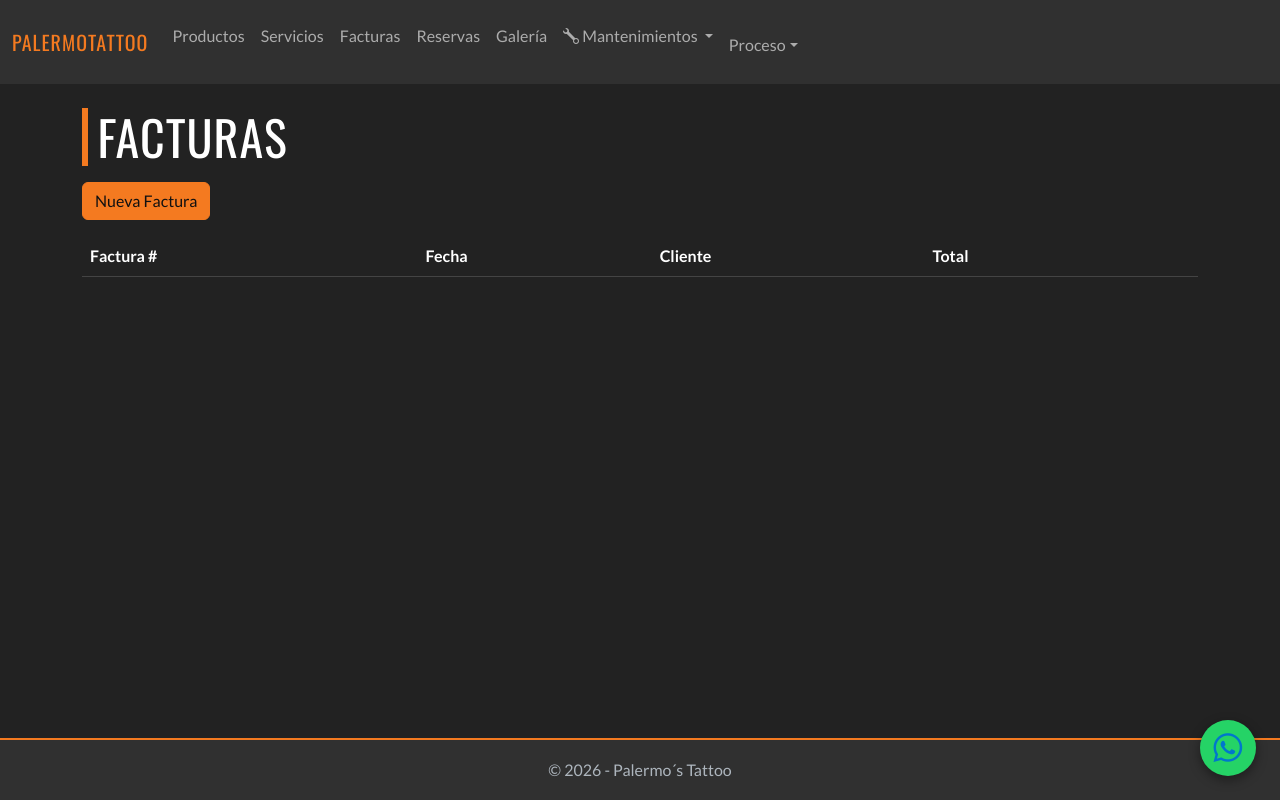
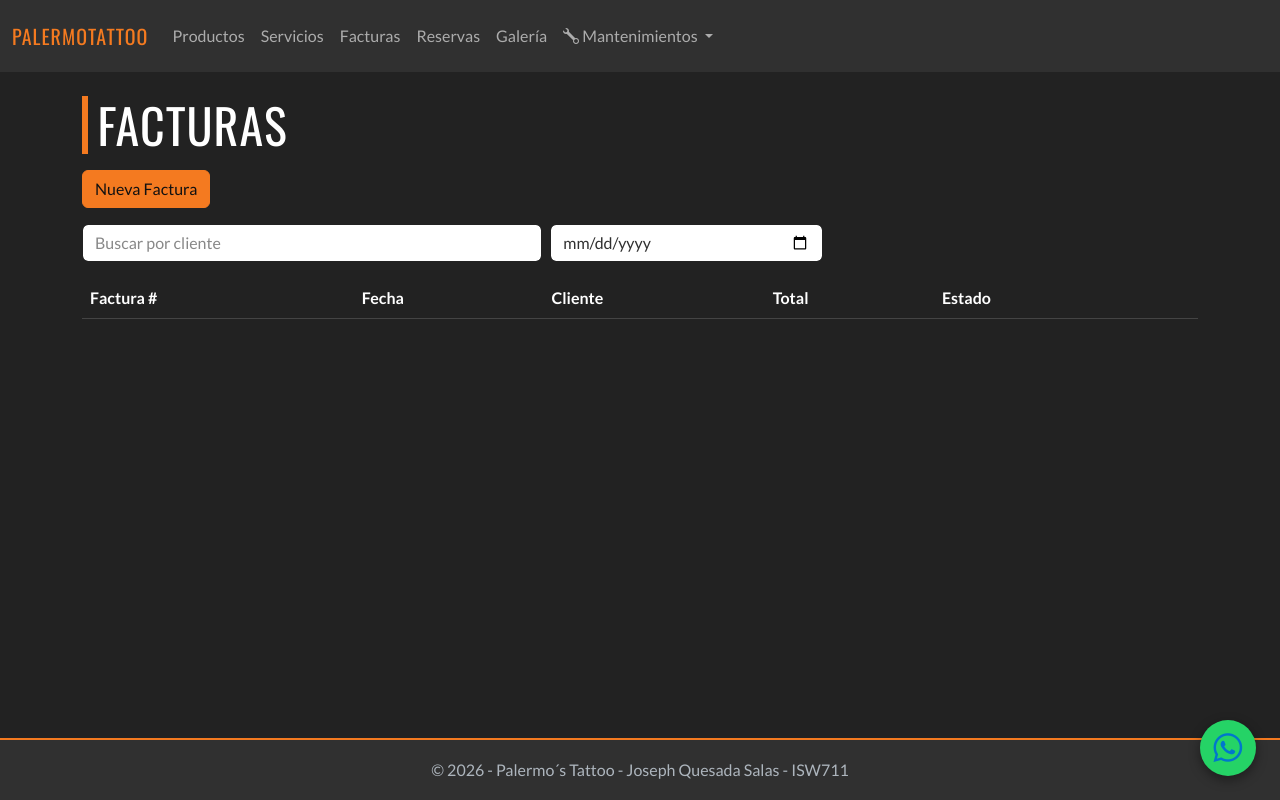
Before and after one commit to Jos18211/Palermo-sTattoo-Final-project-HW2, an ASP.NET Core app: page /Factura in a window 1280 px wide. Run offline with ASP.NET Core 8, Linux system fonts and the light colour scheme; lists and menus that the app fills with data are empty; style sheets or scripts are compiled from the project's sources; some libraries are stand-ins or nearby versions.

Commit message:
-El historial de facturas muestra solo las de la sucursal del encargado, con el estado Proforma/Facturado y su color, el total con ₡, filtros por cliente y fecha sin recargar la página y el botón Facturar en las proformas. -El registro de reservas se envía por AJAX: los errores de validación se notifican con SweetAlert sin recargar la página y, al registrar, se notifica y se regresa al historial. -Se cambia el título de la sección del mapa en el inicio, se agrega el nombre del estudiante y el curso al pie de página y se oculta del menú la opción Proceso. -Se guardan en UTF-8 los archivos del repositorio de Producto.

```diff
--- a/PalermosTattooAgenda0.0/Views/Factura/Index.cshtml
+++ b/PalermosTattooAgenda0.0/Views/Factura/Index.cshtml
@@ -9,7 +9,16 @@
 <p>
     <a asp-action="Create" class="btn btn-primary">Nueva Factura</a>
 </p>
-<table class="table">
+<!-- Filtros por cliente y/o fecha (sin recargar la página) -->
+<div class="row g-2 mb-3">
+    <div class="col-md-5">
+        <input id="filtroCliente" class="form-control" placeholder="Buscar por cliente" oninput="filtrarFacturas()" />
+    </div>
+    <div class="col-md-3">
+        <input id="filtroFecha" type="date" class="form-control" onchange="filtrarFacturas()" />
+    </div>
+</div>
+<table class="table" id="tablaFacturas">
     <thead>
         <tr>
             <th>
@@ -24,13 +33,16 @@
             <th>
                 @Html.DisplayNameFor(model => model.Total)
             </th>
+            <th>
+                Estado
+            </th>
             <th></th>
         </tr>
     </thead>
     <tbody>
         @foreach (var item in Model)
         {
-            <tr>
+            <tr data-cliente="@item.IdClienteNavigation.Nombre.ToLower()" data-fecha="@item.FechaFactura.ToString("yyyy-MM-dd")">
                 <td>
                     @Html.DisplayFor(modelItem => item.IdFactura)
                 </td>
@@ -42,14 +54,44 @@
                 </td>
 
                 <td>
-                    @Html.DisplayFor(modelItem => item.Total)
+                    &#8353;@item.Total.ToString("N2")
+                </td>
+                <td>
+                    <!-- En la BD el estado es Firme; al usuario se le muestra Facturado -->
+                    @if (item.Estado == "Proforma")
+                    {
+                        <span class="badge bg-warning text-dark">Proforma</span>
+                    }
+                    else
+                    {
+                        <span class="badge bg-success">Facturado</span>
+                    }
                 </td>
                 <td>
                     <a asp-action="Details"
                        asp-route-id="@item.IdFactura"
                        class="btn btn-info">Detalle</a>
+                    @if (item.Estado == "Proforma")
+                    {
+                        <a asp-action="Facturar" asp-route-id="@item.IdFactura" class="btn btn-success">Facturar</a>
+                    }
                 </td>
             </tr>
         }
     </tbody>
 </table>
+
+@section Scripts {
+    <script>
+        function filtrarFacturas() {
+            let cliente = $("#filtroCliente").val().trim().toLowerCase();
+            let fecha = $("#filtroFecha").val();
+            $("#tablaFacturas tbody tr").each(function () {
+                let fila = $(this);
+                let coincide = (cliente == "" || fila.attr("data-cliente").includes(cliente))
+                            && (fecha == "" || fila.attr("data-fecha") == fecha);
+                fila.toggle(coincide);
+            });
+        }
+    </script>
+}
--- a/PalermosTattooAgenda0.0/Views/Home/Index.cshtml
+++ b/PalermosTattooAgenda0.0/Views/Home/Index.cshtml
@@ -185,7 +185,7 @@
 </section>
 
 <section class="seccion-inicio">
-    <h2 class="titulo-seccion">Ubícanos</h2>
+    <h2 class="titulo-seccion">Donde encontrarnos</h2>
     <div class="ratio ratio-21x9 rounded overflow-hidden">
         <div class="col-lg-8 mx-auto">
         <iframe class="mapa"
--- a/PalermosTattooAgenda0.0/Views/Shared/_Layout.cshtml
+++ b/PalermosTattooAgenda0.0/Views/Shared/_Layout.cshtml
@@ -25,7 +25,7 @@
     </div>
     <footer class="border-top footer bg-dark text-light">
         <div class="container text-center" >
-            &copy; 2026 - Palermo´s Tattoo
+            &copy; 2026 - Palermo´s Tattoo - Joseph Quesada Salas - ISW711
         </div>
     </footer>
 
--- a/PalermosTattooAgenda0.0/Views/Shared/_Menu.cshtml
+++ b/PalermosTattooAgenda0.0/Views/Shared/_Menu.cshtml
@@ -35,13 +35,13 @@
                         <li><a class="dropdown-item" asp-controller="Horario" asp-action="Index">Horarios y bloqueos</a></li>
                     </ul>
                 </li>
-                <li class="nav-item dropdown">
+             @*    <li class="nav-item dropdown">
                     <a class="nav-link dropdown-toggle" href="#" role="button" data-bs-toggle="dropdown" aria-expanded="false">
                         <i class="fs-4 "></i> Proceso</a>
                     <ul class="dropdown-menu">
                         <li><a asp-controller="Factura" asp-action="Create" class="dropdown-item"> Facturas </a></li>
                     </ul>
-                  </li>
+                  </li> *@
             </ul>
         </div>
     </div>
```
Also changed, not shown: PalermosTattooAgenda0.0/Controllers/CitaController.cs (+4 -6 lines), PalermosTattooAgenda0.0/Views/Cita/Create.cshtml (+21 -1 lines), PalermoAgenda.Infraestructure/Repository/Implementations/RepositoryProducto.cs (line endings or trailing spaces), PalermoAgenda.Infraestructure/Repository/Interfaces/IRepositoryProducto.cs (line endings or trailing spaces).
